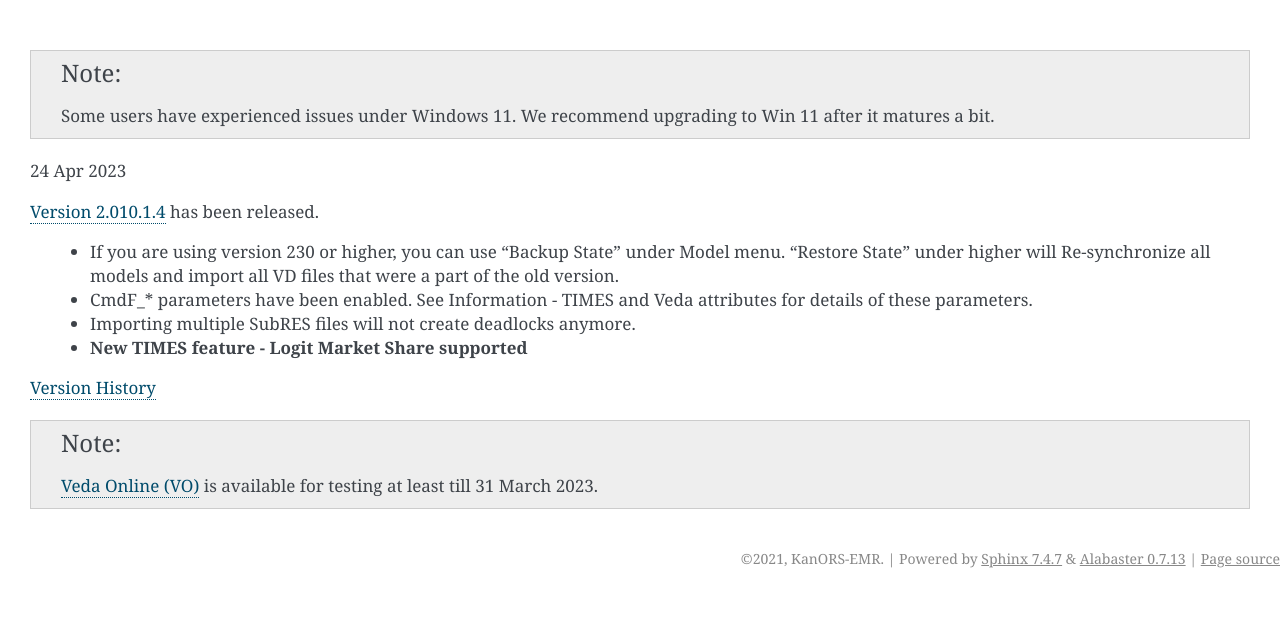
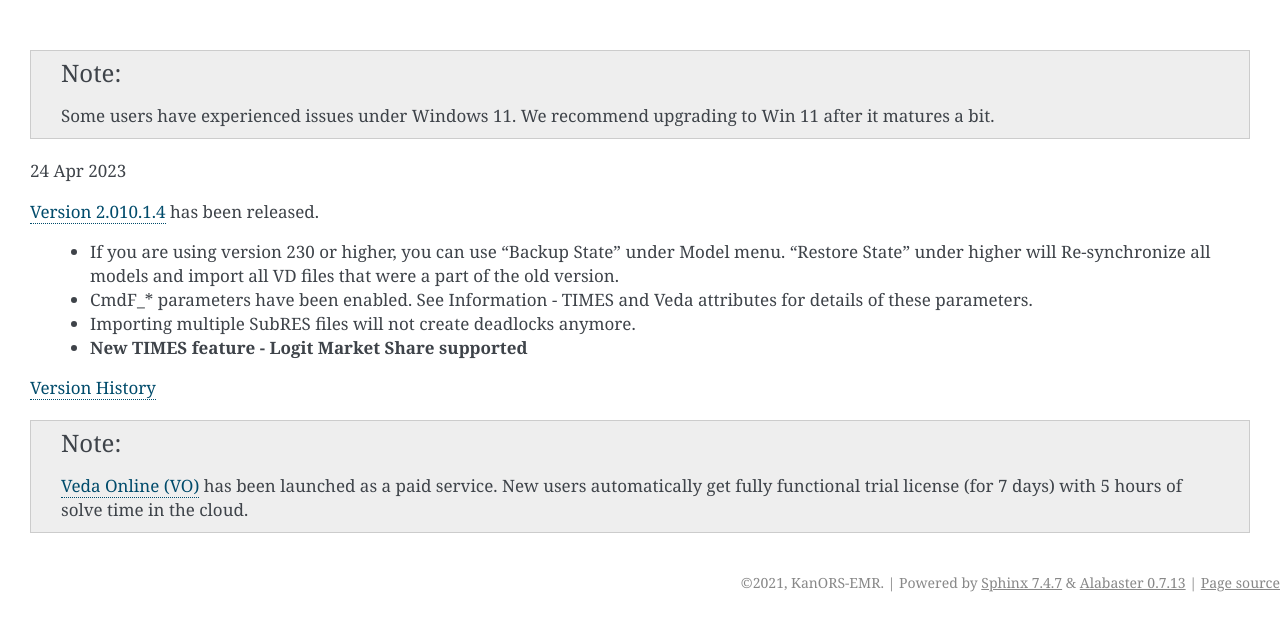
Before and after one commit to kanors-emr/Veda-start-page-news, a Sphinx documentation site: the page built from docs/source/index.rst, in a window 1280 px wide. Shown: the top 631 px of the page. Built offline with Sphinx 7.4.7, drawn with Linux system fonts in a browser that asks for light colours.

Commit message:
vo release

```diff
--- a/docs/source/index.rst
+++ b/docs/source/index.rst
@@ -20,4 +20,4 @@
 `Version History <https://veda-documentation.readthedocs.io/en/latest/pages/version_history.html>`_
 
 .. note::
-    `Veda Online (VO) <https://vedaonline.cloud/>`_ is available for testing at least till 31 March 2023.
+    `Veda Online (VO) <https://vedaonline.cloud/>`_ has been launched as a paid service. New users automatically get fully functional trial license (for 7 days) with 5 hours of solve time in the cloud.
```
